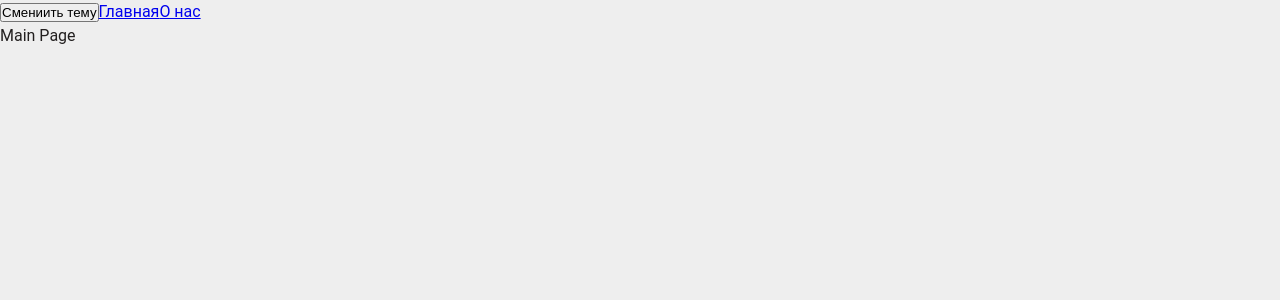
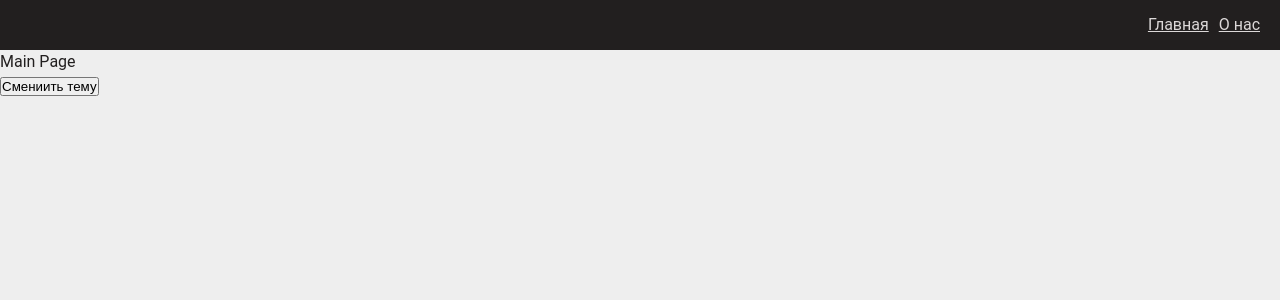
Before and after one commit to dbox7/ulbiCourse, a React app: page / in a window 1280 px wide. Shown: the top 300 px of the page. Built offline with nearby package versions, Linux system fonts and the light colour scheme.

Commit message:
FEAT: Добавил navbar и кастомный link

```diff
--- a/src/app/App.tsx
+++ b/src/app/App.tsx
@@ -1,27 +1,20 @@
-import { Route, Routes } from 'react-router-dom';
 import { Link } from 'react-router-dom';
-import { Suspense } from 'react';
-import { MainPage } from 'pages/MainPage';
-import { AboutPage } from 'pages/AboutPage';
 import { useTheme } from 'app/providers/ThemeProvider';
+import { AppRouter } from 'app/providers/Router';
 
 import './styles/index.scss';
+import { classNames } from 'shared/lib/ClassNames/classNames';
+import { Navbar } from 'widgets/Navbar';
 
 const App = () => {
 
   const {theme, toggleTheme} = useTheme();
 
   return (
-    <div className={`app ${theme}`}>
+    <div className={classNames('app', {}, [theme])}>
+        <Navbar />
+        <AppRouter />
         <button onClick={toggleTheme}>Смениить тему</button>
-        <Link to='/'>Главная</Link>
-        <Link to='/about'>О нас</Link>
-        <Suspense fallback={<div>Loading...</div>}>
-          <Routes>
-            <Route path='/' element={<MainPage />}/>
-            <Route path='/about' element={<AboutPage />}/>
-          </Routes>
-        </Suspense>
     </div>
   );
 }
--- a/src/app/providers/Router/index.ts
+++ b/src/app/providers/Router/index.ts
@@ -0,0 +1 @@
+export { AppRouter } from './ui/AppRouter'
--- a/src/app/providers/Router/ui/AppRouter.tsx
+++ b/src/app/providers/Router/ui/AppRouter.tsx
@@ -2,7 +2,7 @@ import { Suspense } from "react";
 import { Route, Routes } from "react-router-dom";
 import { routeConfig } from "shared/config/RouteConfig/RouteConfig";
 
-const AppRouter = () => {
+export const AppRouter = () => {
   return (
     <Suspense fallback={<div>Loading...</div>}>
       <Routes>
@@ -16,5 +16,3 @@ const AppRouter = () => {
     </Suspense>
    );
 }
-
-export default AppRouter;
--- a/src/app/styles/theme/dark.scss
+++ b/src/app/styles/theme/dark.scss
@@ -3,4 +3,7 @@
 
   --primary-color: #dcd8d8;
   --secondary-color: #f1f1f1;
+
+  --inverted-primary-color: #221f1f;
+  --inverted-secondary-color: #131212;
 }
--- a/src/app/styles/theme/light.scss
+++ b/src/app/styles/theme/light.scss
@@ -3,4 +3,7 @@
 
   --primary-color: #221f1f;
   --secondary-color: #131212;
+
+  --inverted-primary-color: #dcd8d8;
+  --inverted-secondary-color: #f1f1f1;
 }
--- a/src/app/styles/variables/global.scss
+++ b/src/app/styles/variables/global.scss
@@ -8,4 +8,7 @@
   --font-size-l: 24px;
   --font-line-l: 32px;
   --font-l: var(--font-size-l) / var(--font-line-l) var(--font-family);
+
+  // Размеры
+  --navbar-height: 50px;
 }
--- /dev/null
+++ b/src/shared/ui/CustomLink/CustomLink.module.scss
@@ -0,0 +1,11 @@
+.customLink {
+
+}
+
+.primary {
+  color: var(--inverted-primary-color)
+}
+
+.secondary {
+  color: var(--inverted-secondary-color)
+}
--- /dev/null
+++ b/src/shared/ui/CustomLink/CustomLink.tsx
@@ -0,0 +1,38 @@
+import { FC } from "react";
+import { Link } from "react-router-dom";
+import { LinkProps } from "react-router-dom";
+import { classNames } from "shared/lib/ClassNames/classNames";
+
+import cls from './CustomLink.module.scss';
+
+enum CustomLinkThemes {
+  PRIMARY = 'primary',
+  SECONDARY = 'secondary'
+}
+
+interface ICustomLinkProps extends LinkProps {
+  className?: string;
+  theme?: CustomLinkThemes
+}
+
+export const CustomLink: FC<ICustomLinkProps> = ({
+  className,
+  theme = CustomLinkThemes.PRIMARY,
+  to,
+  children,
+  ...otherProps
+}) => {
+  return (
+    <Link
+      to={to}
+      className={classNames(
+        cls.customLink,
+        {},
+        [className, cls[theme]]
+      )}
+      {...otherProps}
+    >
+      {children}
+    </Link>
+  );
+}
--- /dev/null
+++ b/src/widgets/Navbar/index.ts
@@ -0,0 +1 @@
+export {Navbar} from './ui/Navbar'
--- /dev/null
+++ b/src/widgets/Navbar/ui/Navbar.module.scss
@@ -0,0 +1,10 @@
+.navbar {
+  display: flex;
+  justify-content: right;
+  align-items: center;
+  gap: 10px;
+  padding: 10px 20px;
+  height: var(--navbar-height);
+
+  background-color: var(--primary-color);
+}
--- /dev/null
+++ b/src/widgets/Navbar/ui/Navbar.tsx
@@ -0,0 +1,18 @@
+import { FC } from "react";
+import { classNames } from "shared/lib/ClassNames/classNames";
+import { CustomLink } from "shared/ui/CustomLink/CustomLink";
+
+import cls from './Navbar.module.scss'
+
+interface INavbarProps {
+  className?: string;
+}
+
+export const Navbar: FC<INavbarProps> = ({className}) => {
+  return (
+    <div className={classNames(cls.navbar, {}, [className])}>
+      <CustomLink to='/'>Главная</CustomLink>
+      <CustomLink to='/about'>О нас</CustomLink>
+    </div>
+  );
+}
```
